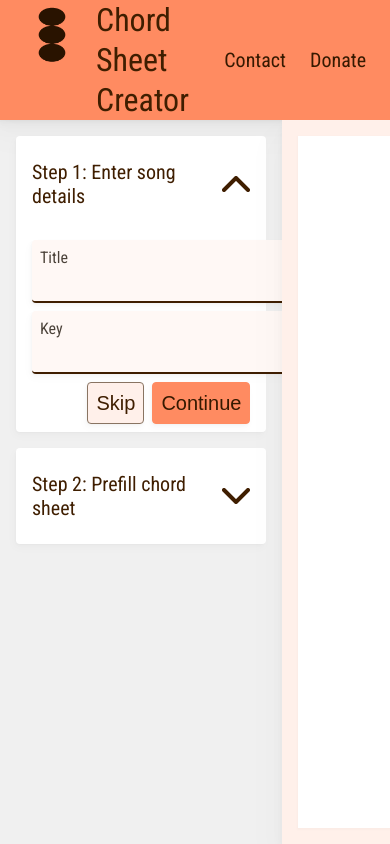
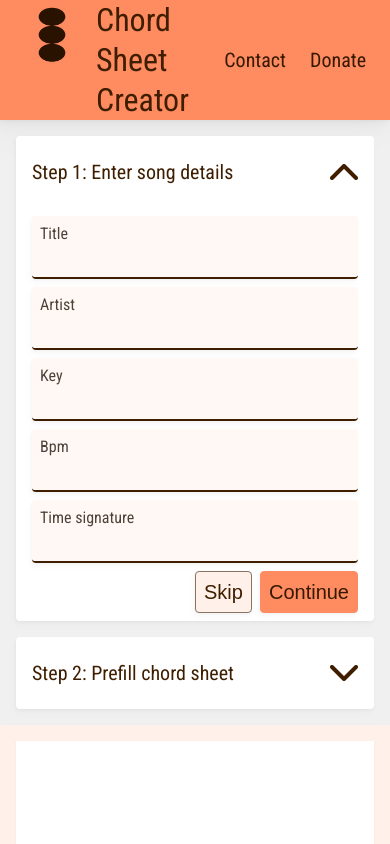
Before and after one commit to occrg/chord-sheet-creator, a Vue app in the folder chord_sheet_creator/: page / in a window 390 px wide. Shown: the top 844 px of the page. Built offline with nearby package versions, Linux system fonts and the light colour scheme.

Commit message:
responsive down to sizes as low as 704px

```diff
--- a/chord_sheet_creator/public/main.css
+++ b/chord_sheet_creator/public/main.css
@@ -16,6 +16,10 @@
 /* Layout styles (parent) */
 .horizontal-layout {
     display: flex;
+}
+
+.split-between-two > * {
+    flex-basis: auto;
 }
 
 .vertical-layout {
@@ -45,6 +49,10 @@
 
 .vertical-scroll {
     overflow-y: auto;
+}
+
+.wrap-around {
+    flex-wrap: wrap;
 }
 
 
@@ -161,6 +169,10 @@
 
 
 /* Size styles */
+.fix-to-screen-height {
+    height: 100vh;
+}
+
 .medium-min-width {
     min-width: 16rem;
 }
@@ -239,3 +251,22 @@ textarea {
     outline: none;
     resize: none;
 }
+
+
+@media (max-width: 1151px) {
+    .split-between-two {
+        flex-wrap: wrap;
+    }
+
+    .split-between-two > * {
+        flex-basis: 100%;
+    }
+
+    .auto-screen-height-for-non-large {
+        height: auto;
+    }
+
+    .no-scroll-for-non-large {
+        overflow-y: auto;
+    }
+}
--- a/chord_sheet_creator/src/App.vue
+++ b/chord_sheet_creator/src/App.vue
@@ -8,12 +8,17 @@ import WindowPropertiesGenerator from "./components/utilities/WindowPropertiesGe
 <template>
   <div id="app-container"
     class="vertical-layout
+    fix-to-screen-height
+    auto-screen-height-for-non-large
     neutral-light-background">
     <HeaderBar></HeaderBar>
     <div id="content-container"
       class="horizontal-layout
+      split-between-two
+      wrap-around
       fill-space
-      vertical-scroll">
+      vertical-scroll
+      no-scroll-for-non-large">
       <ChordSheetInput></ChordSheetInput>
       <ChordSheetPreviewContainer></ChordSheetPreviewContainer>
       <WindowPropertiesGenerator></WindowPropertiesGenerator>
@@ -36,7 +41,6 @@ body {
 
 #app-container {
   font-family: var(--primary-font);
-  height: 100vh;
   display: flex;
   flex-direction: column;
 }
--- a/chord_sheet_creator/src/components/chord_sheet_input/SongDetailsChordSheetInput.vue
+++ b/chord_sheet_creator/src/components/chord_sheet_input/SongDetailsChordSheetInput.vue
@@ -13,7 +13,9 @@ const chordSheetStore = useChordSheetStore();
         class="vertical-layout
         small-gap
         medium-vertical-padding">
-        <div class="horizontal-layout small-gap">
+        <div class="horizontal-layout
+          small-gap
+          wrap-around">
             <InputField label="Title"
             id="song-title-input"
             :modelValue="chordSheetStore.title"
@@ -27,7 +29,9 @@ const chordSheetStore = useChordSheetStore();
             required>
             </InputField>
         </div>
-        <div class="horizontal-layout small-gap">
+        <div class="horizontal-layout
+          small-gap
+          wrap-around">
             <InputField label="Key"
             id="song-key-input"
             :modelValue="chordSheetStore.key"
--- a/chord_sheet_creator/src/components/chord_sheet_preview/ChordSheetPreview.vue
+++ b/chord_sheet_creator/src/components/chord_sheet_preview/ChordSheetPreview.vue
@@ -92,6 +92,7 @@ export default {
     flex-direction: column;
     aspect-ratio: 0.7071;
     background: white;
+    width: 100%;
 }
 
 .page-content {
```
